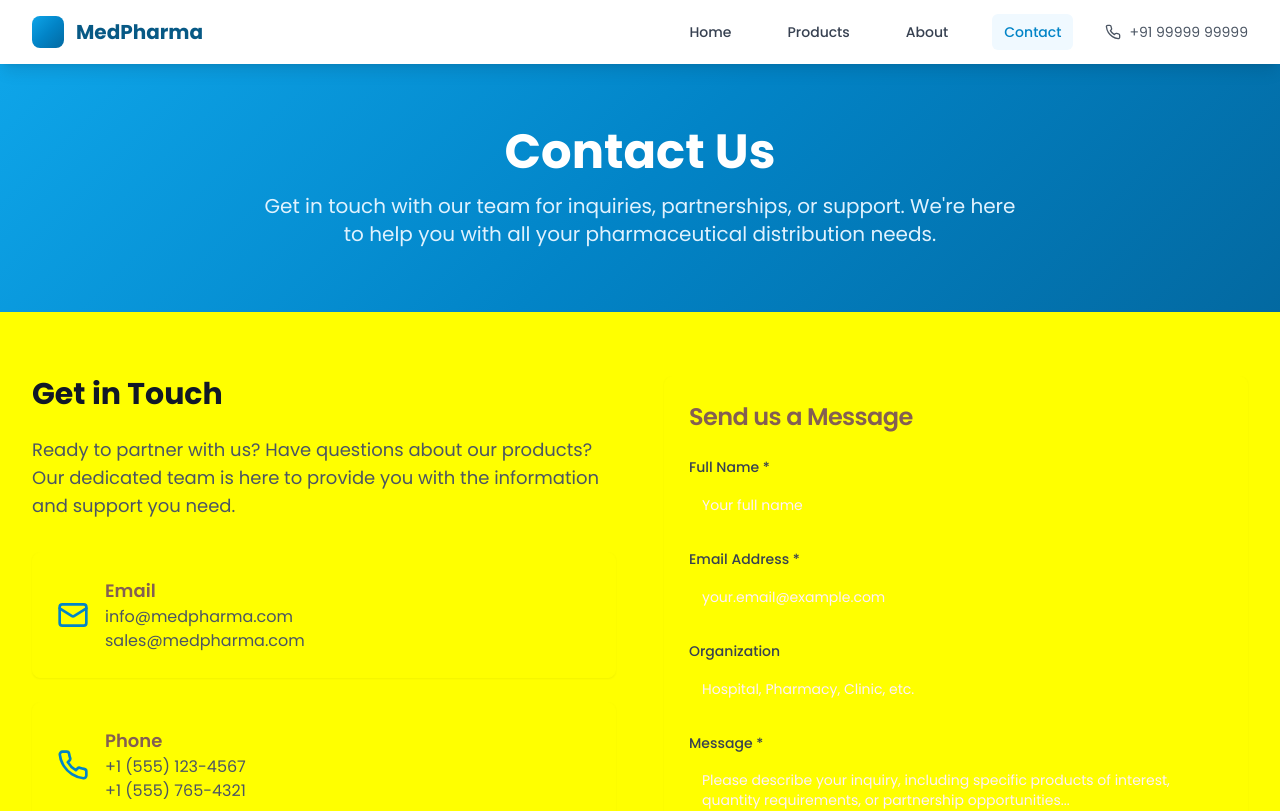
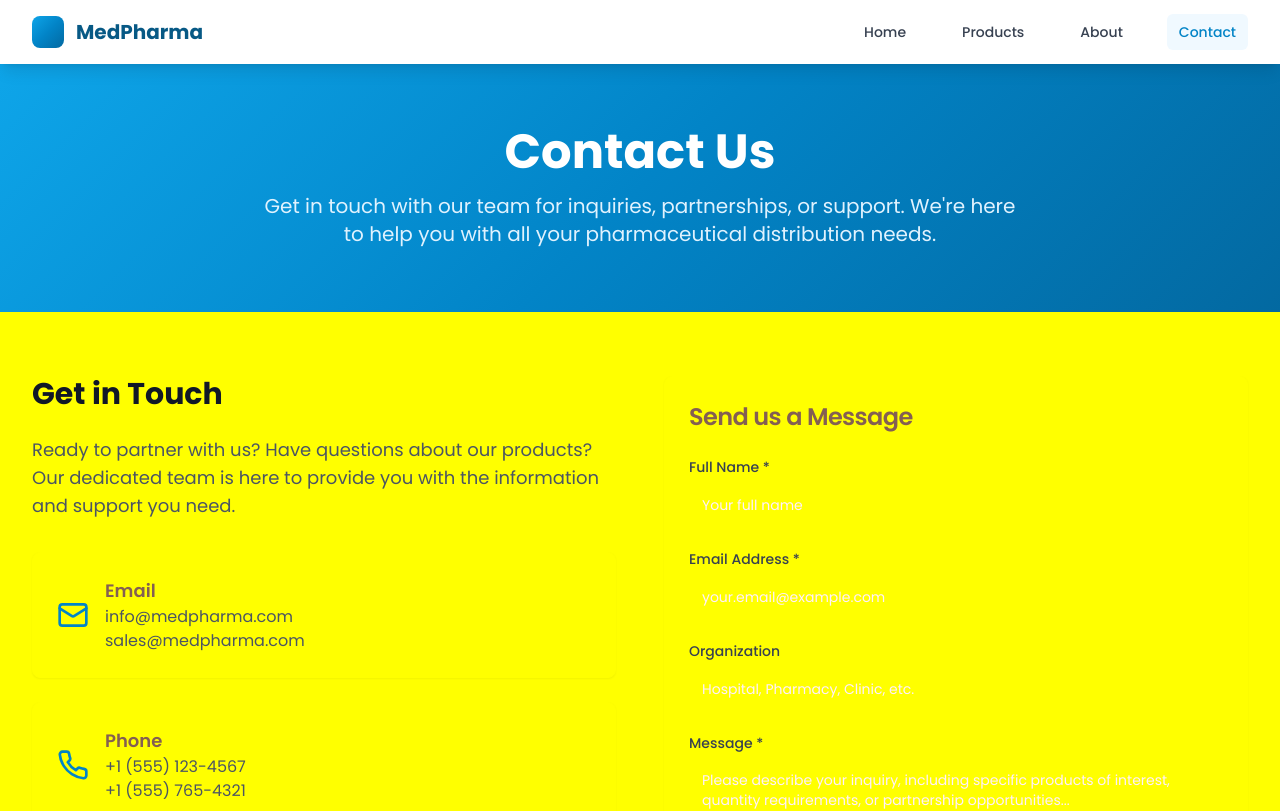
Before and after one commit to 8790-rajugoud/medishare-product-portal, a React (Vite) app: page /contact in a window 1280 px wide. Shown: the top 811 px of the page. Built offline with nearby package versions, Linux system fonts and the light colour scheme.

Commit message:
Remove phone number from navbar
Removes the phone number from the top-right of the navbar.

```diff
--- a/src/components/Navbar.tsx
+++ b/src/components/Navbar.tsx
@@ -2,7 +2,7 @@
 import { useState } from "react";
 import { Link, useLocation } from "react-router-dom";
 import { Button } from "@/components/ui/button";
-import { Menu, X, Phone, Mail } from "lucide-react";
+import { Menu, X } from "lucide-react";
 
 const Navbar = () => {
   const [isOpen, setIsOpen] = useState(false);
@@ -55,10 +55,6 @@ const Navbar = () => {
             >
               Contact
             </Link>
-            <div className="flex items-center space-x-2 text-sm text-gray-600">
-              <Phone className="h-4 w-4" />
-              <span>+91 99999 99999</span>
-            </div>
           </div>
 
           {/* Mobile menu button */}
@@ -113,10 +109,6 @@ const Navbar = () => {
             >
               Contact
             </Link>
-            <div className="px-3 py-2 flex items-center space-x-2 text-sm text-gray-600">
-              <Phone className="h-4 w-4" />
-              <span>+91 99999 99999</span>
-            </div>
           </div>
         </div>
       )}
```
